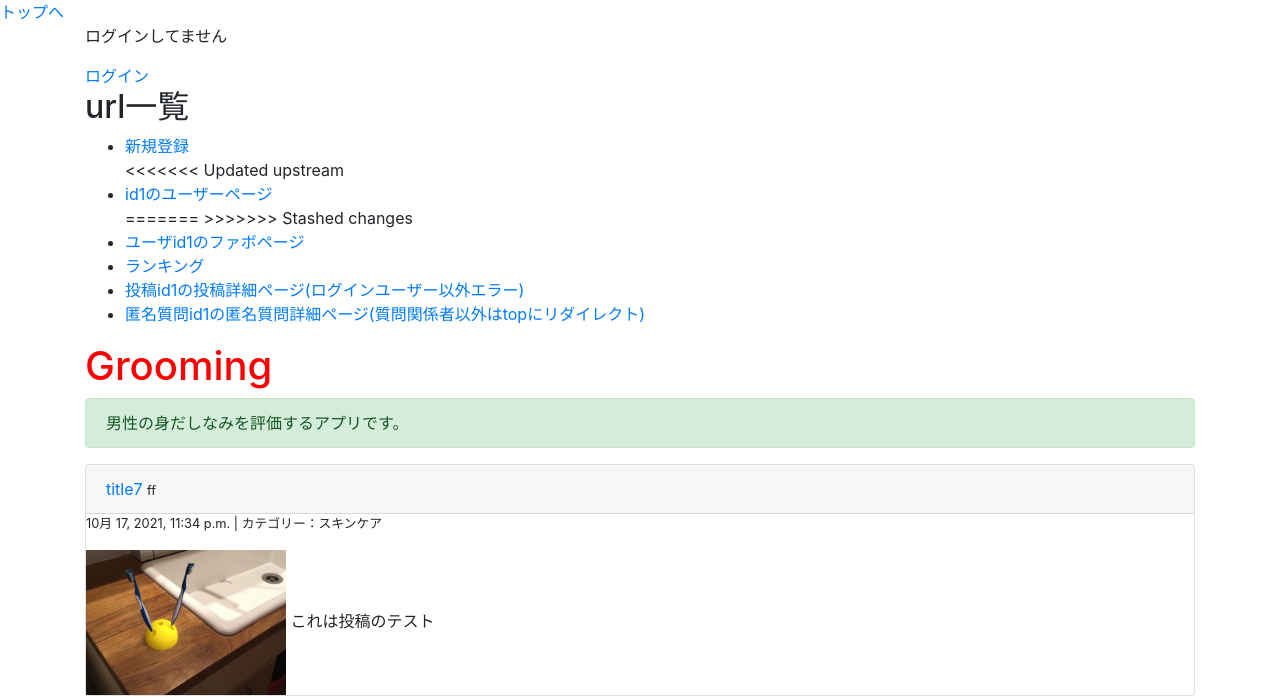
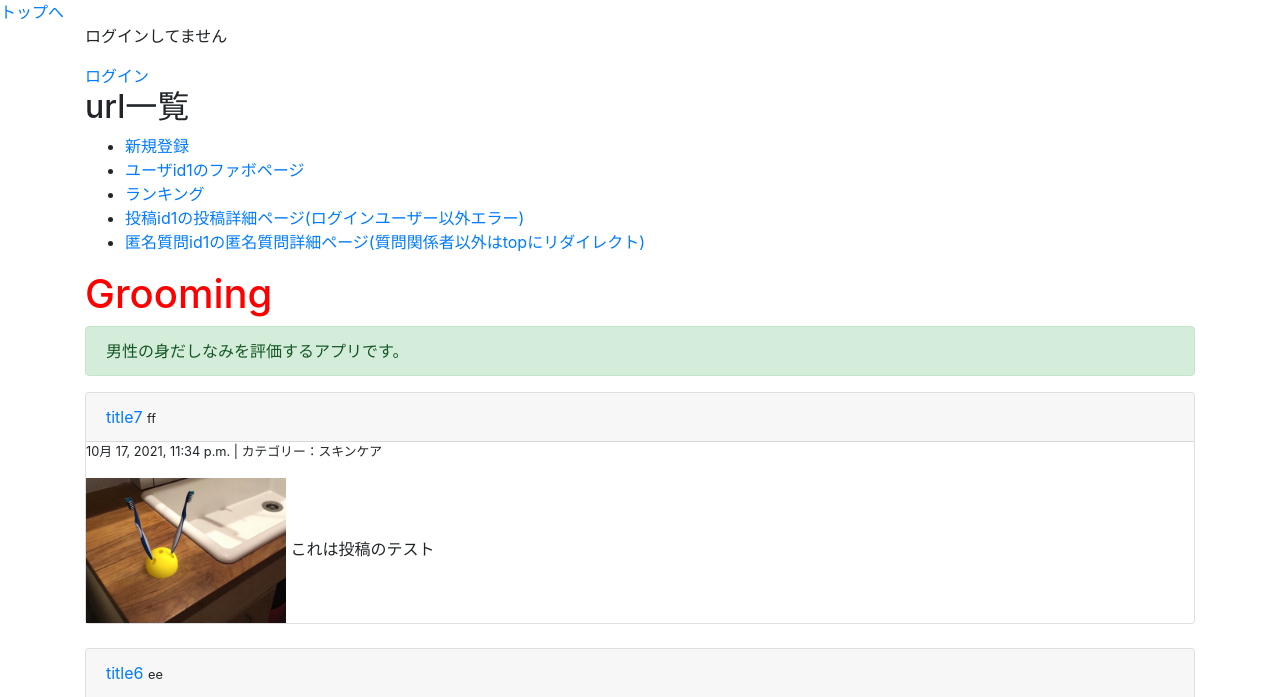
Before and after one commit to 1f101802780/MensNotion, a Django app: page / in a window 1280 px wide. Shown: the top 697 px of the page. Run offline with Django 3.2, Linux system fonts and the light colour scheme; data comes from the database, SQL or seed files in the repository; both versions use the stored data as it was after the commit; some libraries are stand-ins or nearby versions.

Commit message:
微調整

```diff
--- a/groomings/templates/groomings/top.html
+++ b/groomings/templates/groomings/top.html
@@ -18,10 +18,6 @@
 <h2>url一覧</h2>
 <ul>
   <li><a href="{% url 'groomings:signup' %}">新規登録</a></li>
-<<<<<<< Updated upstream
-  <li><a href="{% url 'groomings:user' 1 %}">id1のユーザーページ</a></li>
-=======
->>>>>>> Stashed changes
   <li><a href="{% url 'groomings:user_favo' 1 %}">ユーザid1のファボページ</a></li>
   <li><a href="{% url 'groomings:ranking' %}">ランキング</a></li>
   <li><a href="{% url 'groomings:post_detail' 1 %}">投稿id1の投稿詳細ページ(ログインユーザー以外エラー)</a></li>
```
Also changed, not shown: db.sqlite3.
